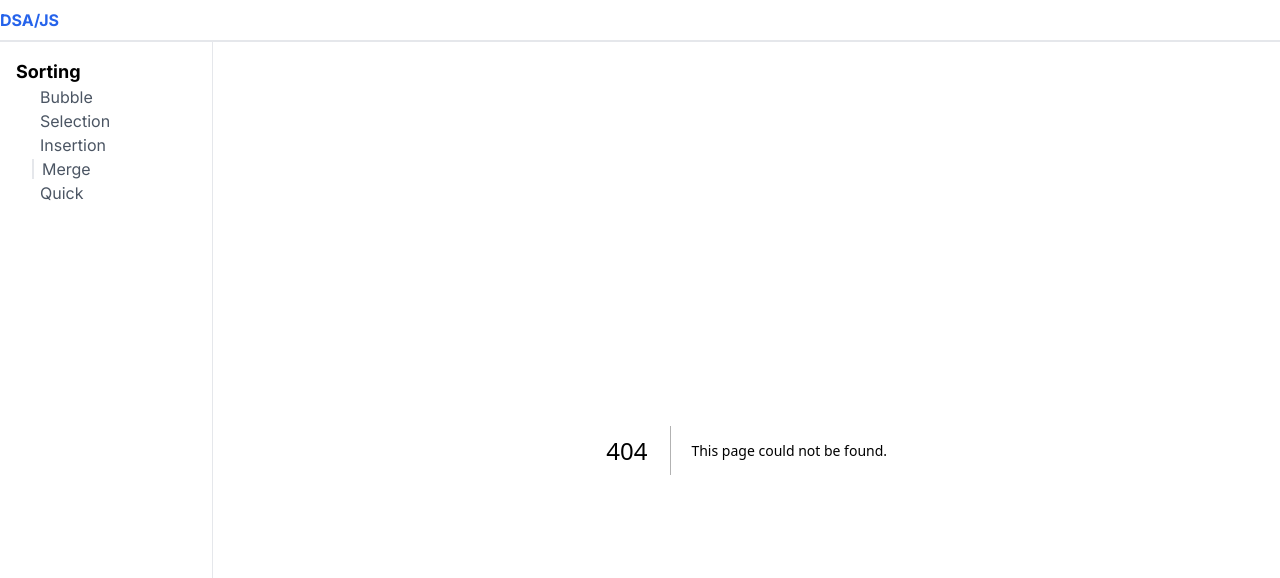
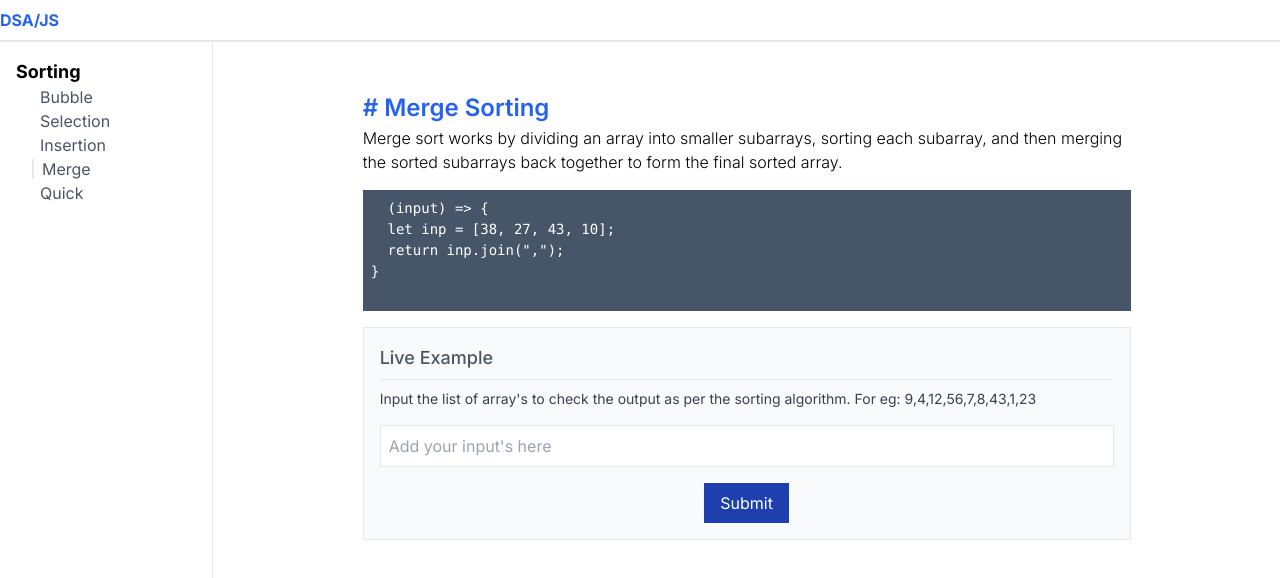
Before and after one commit to sonangrai/dataStructureJs, a Next.js app: page /sorting/merge in a window 1280 px wide. Before the commit this address had no page. Shown: the top 578 px of the page. Built offline with nearby package versions, Linux system fonts and the light colour scheme.

Commit message:
feat: merge init

```diff
--- /dev/null
+++ b/app/sorting/merge/logic.ts
@@ -0,0 +1,7 @@
+const mergeSortFn = (input: number[]) => {
+  let inp = [38, 27, 43, 10];
+
+  return inp.join(",");
+};
+
+export default mergeSortFn;
--- /dev/null
+++ b/app/sorting/merge/page.tsx
@@ -0,0 +1,26 @@
+"use client";
+import Article from "components/common/Article";
+import Process from "../component/Process";
+import mergeSortFn from "./logic";
+import file from "./logic.ts";
+
+function page() {
+  return (
+    <>
+      <article className="mb-2">
+        <Article title="Merge Sorting" description={document} />
+      </article>
+      <Process logic={mergeSortFn} />
+    </>
+  );
+}
+
+export default page;
+
+const document = `
+  <p class="text-[16px] font-light">
+    Merge sort works by dividing an array into smaller subarrays, sorting each subarray, and then merging the sorted subarrays back together to form the final sorted array.
+  <pre class="bg-slate-600 p-2 text-white my-4 text-[14px]">
+  ${file}
+  </pre>
+`;
```
